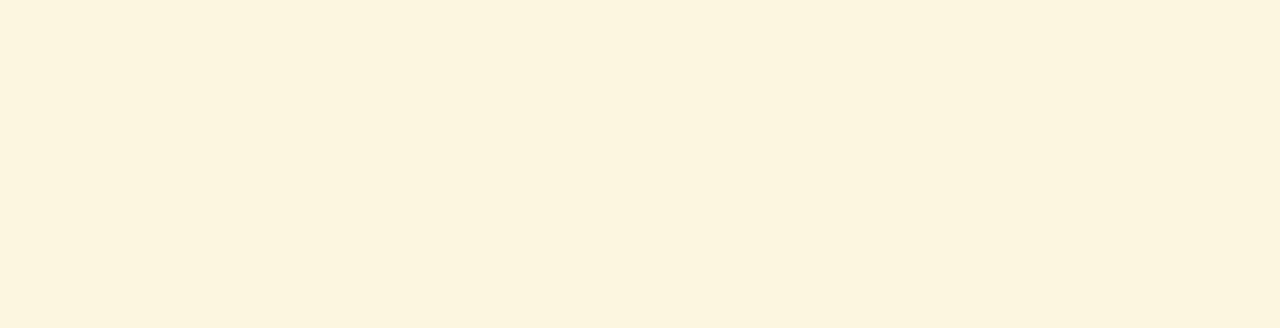
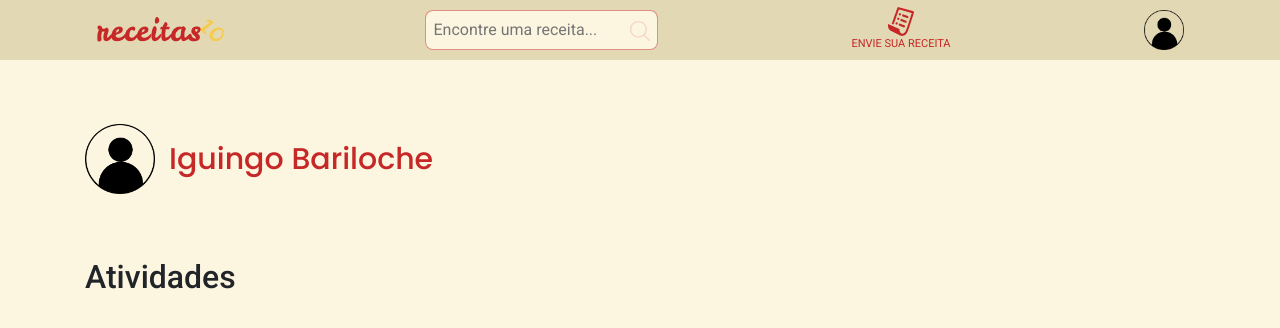
Before and after one commit to Mikael-R/receitas10, a Vue app: page /perfil in a window 1280 px wide. Shown: the top 328 px of the page. Built offline with nearby package versions, Linux system fonts and the light colour scheme.

Commit message:
corrigindo layout

```diff
--- a/src/components/CardLogin.vue
+++ b/src/components/CardLogin.vue
@@ -39,6 +39,7 @@ export default {
 }
 .card {
   height: 370px;
+  width: 34rem;
   border-radius: 8px;
   filter: drop-shadow(0px 4px 4px rgba(0, 0, 0, 0.25));
   background: #e3d8b4;
@@ -89,4 +90,5 @@ border: 1px solid #F5CB4C;
 .entrar:focus{
 border: 1px solid #F5CB4C;
 }
+
 </style>
--- a/src/components/Nav.vue
+++ b/src/components/Nav.vue
@@ -18,17 +18,29 @@
         <img src="../assets/img/shopping-list.png" alt="icon-shopping" />
         <span>ENVIE SUA RECEITA</span>
       </div>
+      <div class="img">
+        <img src="../assets/img/blanck.png" alt="foto perfil" @click="perfil()">
+      </div>
     </div>
   </div>
 </template>
 
 <script>
 export default {
+  methods: {
+    perfil() {
+      this.$router.push("perfil");
+    },
+  },
 
 };
 </script>
 
 <style >
+.img img{
+  width: 40px;
+  height: 40px;
+}
 .enviar {
   display: flex;
   flex-direction: column;
--- a/src/pages/Login.vue
+++ b/src/pages/Login.vue
@@ -1,10 +1,10 @@
 <template>
   <div class="tamanho">
     <div class="row align">
-      <div class="col top" style="margin-left: 17rem;">
+      <div class="col top margin" >
         <img class="logo" src="../assets/img/logo.png" alt="logo" />
       </div>
-      <div class="col top" style="margin-right: 15rem;">
+      <div class="col top margin-card" >
         <CardLogin />
       </div>
     </div>
@@ -21,6 +21,12 @@ export default {
 </script>
 
 <style >
+.margin{
+  margin-left: 18rem;
+}
+.margin-card{
+  margin-right: 8rem;
+}
 .top {
   margin-top: 100px;
 }
@@ -36,4 +42,19 @@ export default {
   display: flex;
   align-items: center;
 }
+@media(max-width: 576px){
+  .margin{
+    margin-left: 4rem !important;
+  }
+  .top .margin{
+    margin-top: 13px;
+  }
+  .margin-card{
+  margin-left: 1rem;
+  margin-right: 0;
+}
+.top .margin-card{
+  margin-top: 51px;
+}
+}
 </style>
--- /dev/null
+++ b/src/pages/Perfil.vue
@@ -0,0 +1,51 @@
+<template>
+  <div>
+    <Nav />
+    <div class="container">
+      <div class="row marginTop">
+        <div class="col">
+          <img src="../assets/img/blanck.png" alt="foto perfil">
+          <span>Iguingo Bariloche</span>
+        </div>
+      </div>
+      <div class="row marginTop">
+        <div class="col">
+          <h2>Atividades</h2>
+        </div>
+      </div>
+    </div>
+  </div>
+</template>
+
+<script>
+import Nav from "../components/Nav";
+export default {
+  components: {
+    Nav,
+  },
+};
+</script>
+
+<style scoped>
+.marginTop {
+  margin-top: 4rem;
+
+}
+.marginTop img {
+  width: 70px;
+  height: 70px;
+}
+.marginTop .col{
+  display: flex;
+  align-items: center;
+}
+.marginTop .col span{
+  margin-left: 14px;
+  color: #C62828;
+  font-family: Poppins;
+font-style: normal;
+font-weight: 500;
+font-size: 30px;
+line-height: 45px;
+}
+</style>
--- a/src/router.js
+++ b/src/router.js
@@ -6,6 +6,7 @@ import Login from "./pages/Login.vue";
 import Home from "./pages/Home.vue"
 import Cadastro from "./pages/Cadastro.vue"
 import EsqueceuSenha from "./pages/EsqueceuSenha.vue";
+import Perfil from "./pages/Perfil.vue"
 
 Vue.use(Router);
 
@@ -16,6 +17,7 @@ export default new Router({
     { name: "home", path: "/", component: Home },
     { name: "cadastro", path: "/cadastro", component: Cadastro },
     { name: "esqueceu-senha", path: "/esqueceu-senha", component: EsqueceuSenha },
+    { name: "perfil", path: "/perfil", component: Perfil },
     // { path: "/stocks", component: Stocks },
   ],
 });
```
Also changed, not shown: src/assets/img/blanck.png (added), src/assets/img/perfil1.png (added).
